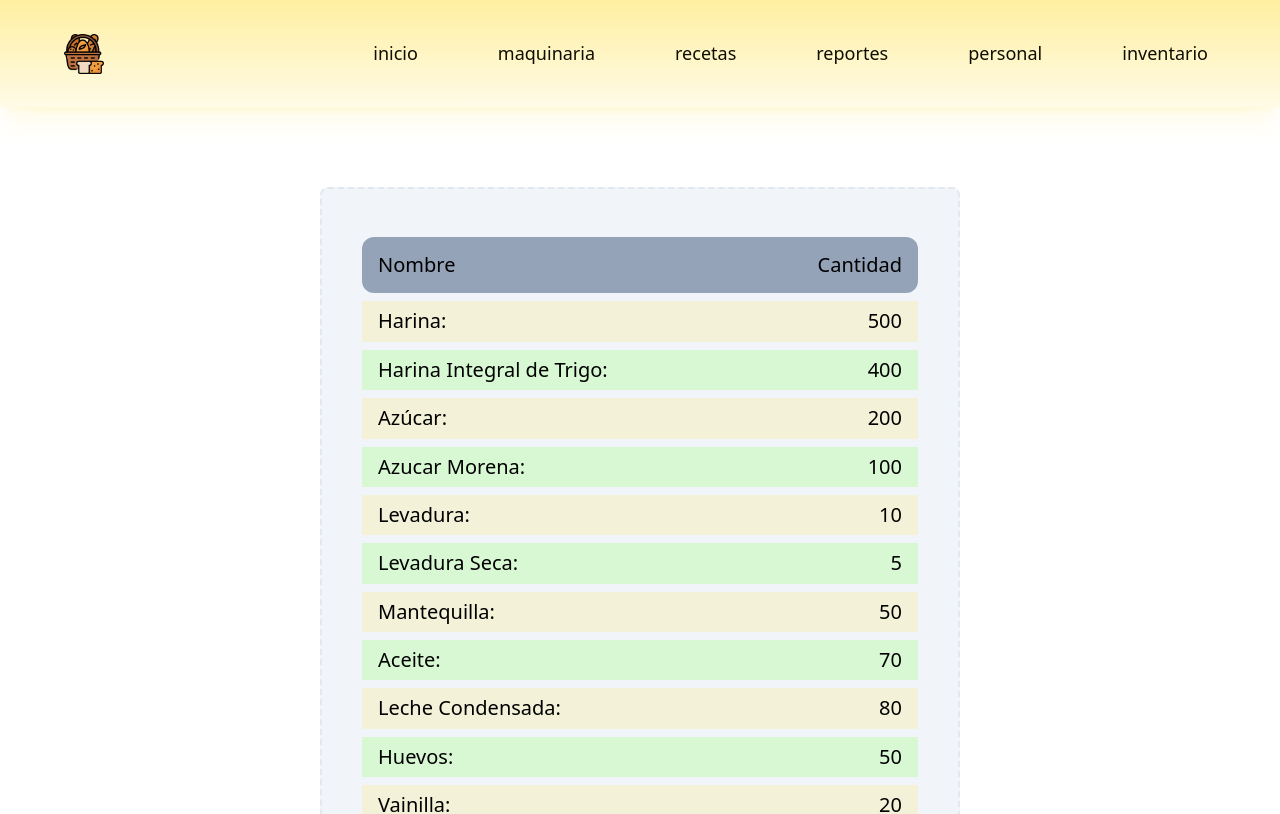
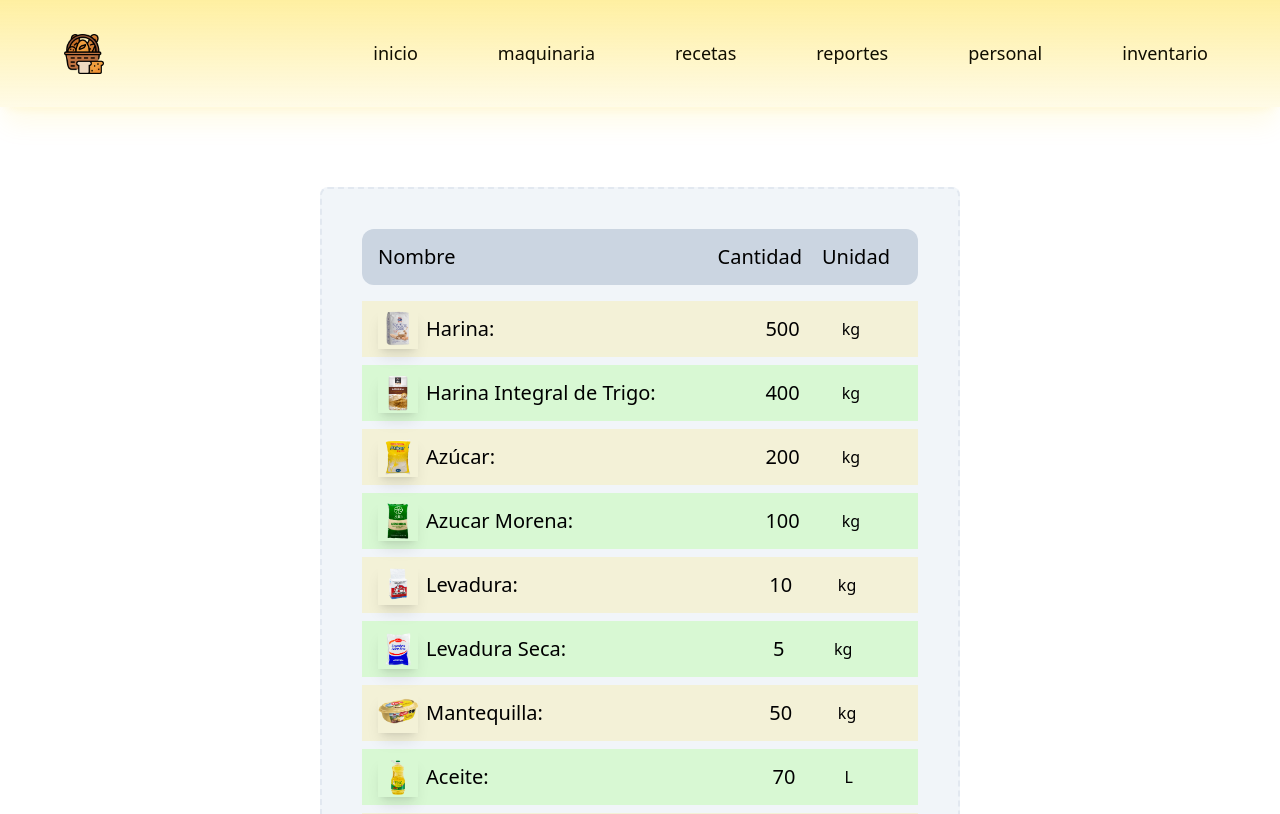
Before and after one commit to JuelVargas/web-react-panaderia, a React (Vite) app: page /inventario in a window 1280 px wide. Shown: the top 814 px of the page. Built offline with nearby package versions, Linux system fonts and the light colour scheme; a web font is replaced by a local one.

Commit message:
arrega: estilos en Inventario.jsx y agrega imagenes de ingredientes

```diff
--- a/src/sections/Inventario.jsx
+++ b/src/sections/Inventario.jsx
@@ -6,37 +6,53 @@ const Inventario = () => {
       id="inventario"
       className="w-full flex justify-center"
     >
-      <div className="mx-3 border-2 border-slate-200 border-dashed p-2 rounded-lg bg-slate-100 mt-4 sm:mt-10 sm:w-[500px] lg:mt-20 lg:w-3/6 lg:p-10">
+      <div className="mx-3 border-2 border-slate-200 border-dashed p-2 rounded-lg bg-slate-100 mt-4 sm:mt-8 sm:w-[500px] lg:mt-20 lg:w-3/6 lg:p-10">
 
         <div
-        className="flex justify-between items-center my-2  px-4 py-4  bg-slate-400 rounded-xl"
+          className="flex justify-between items-center mb-4  px-4 py-4  bg-slate-300 rounded-xl"
         >
           <h3
             className="text-xl h-full flex items-center w-4/6 rounded-e-full "
           >
             Nombre
           </h3>
+          <div className="flex w-2/5 gap-2 justify-evenly">
             <p
-            className="text-xl"
+              className="sm:text-xl"
             >
               Cantidad
             </p>
+            <p className="sm:text-xl">
+              Unidad
+            </p>
+          </div>
         </div>
 
 
         {
           inventario.map((item) => (
             <div key={item.id} className="flex justify-between items-center my-2  px-4 py-2 bg-primary/15 odd:bg-secondary/30 ">
+              <img
+                src={item.imgURL}
+                width={40}
+                height={40}
+                className="shadow-lg"
+              />
               <h3
-                className="text-xl h-full flex items-center w-4/6 rounded-e-full "
+                className="text-xl h-full flex items-center w-4/6 rounded-e-full  ml-2"
               >
                 {item.nombre}:
               </h3>
+              <div className="flex justify-evenly w-2/5">
                 <p
                   className="text-xl"
                 >
                   {item.cantidad}
                 </p>
+                <p>
+                  {item.unidad}
+                </p>
+              </div>
             </div>
           ))
         }
```
Lines whose indentation alone changed are shown as unchanged.
